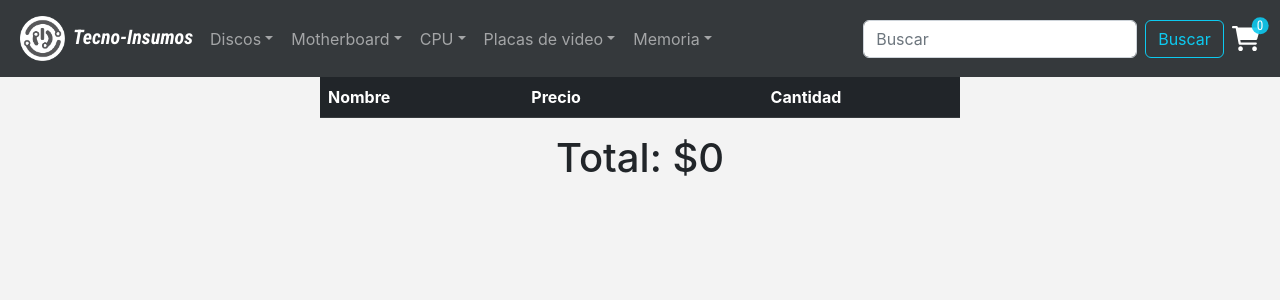
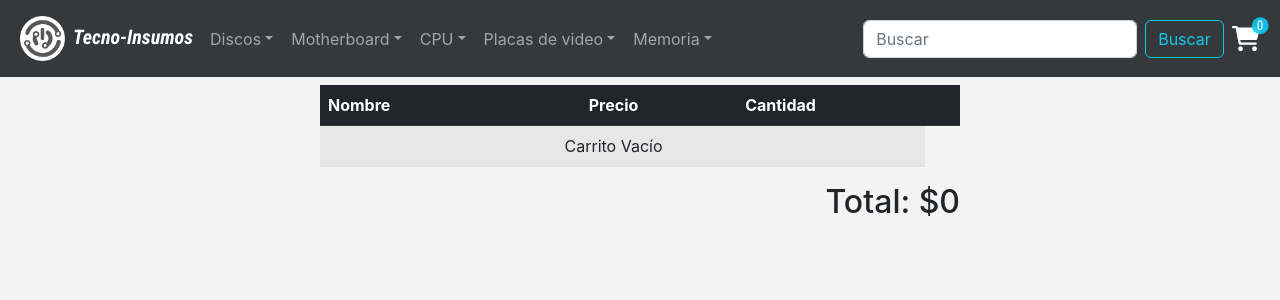
Before and after one commit to LeoYab/tecno-insumos, a React (Create React App) app: page /cart in a window 1280 px wide. Shown: the top 300 px of the page. Built offline with nearby package versions, Linux system fonts and the light colour scheme.

Commit message:
Se agregan notificaciones

```diff
--- a/package.json
+++ b/package.json
@@ -11,6 +11,7 @@
     "react-router-dom": "^6.4.2",
     "react-scripts": "5.0.1",
     "sass": "^1.55.0",
+    "sweetalert2": "^11.6.0",
     "web-vitals": "^2.1.4"
   },
   "scripts": {
--- a/src/App.js
+++ b/src/App.js
@@ -5,12 +5,15 @@ import ItemDetailContainer from './components/ItemDetailContainer/ItemDetailCont
 import Cart from './components/Cart/Cart';
 import { BrowserRouter, Routes, Route } from "react-router-dom";
 import { CartProvider } from "./context/CartContext"
+import { NotificationsServices} from "./Notifications/NotificationsServices"
 
 function App() {
 
   return (
 
     <div className="App">
+
+      <NotificationsServices>
 
         <CartProvider>
 
@@ -40,6 +43,7 @@ function App() {
 
         </CartProvider>
 
+      </NotificationsServices>
     </div>
   );
 }
--- /dev/null
+++ b/src/Notifications/NotificationsServices.js
@@ -0,0 +1,51 @@
+import Swal from "sweetalert2";
+import { createContext } from "react"
+
+export const NotificationContext = createContext()
+
+export const NotificationsServices = ({children}) => {
+
+    const ntfyObjProps = {
+        toast: true,
+        position: 'top-end',
+        showConfirmButton: false,
+        timer: 2000,
+        timerProgressBar: true,
+        didOpen: (toast) => {
+          toast.addEventListener('mouseenter', Swal.stopTimer)
+          toast.addEventListener('mouseleave', Swal.resumeTimer)
+        }
+      }
+
+    const ntfyAddItem = (name) =>{
+
+        const Toast = Swal.mixin(ntfyObjProps)
+
+          Toast.fire({
+            icon: 'success',
+            title: `Se agregó ${name.bold()} al carrito`
+          })
+
+    }
+
+    const ntfyRemoveItem = (name) =>{
+
+        const Toast = Swal.mixin(ntfyObjProps)
+
+          Toast.fire({
+            icon: 'error',
+            title: `Se eliminó ${name.bold()} del carrito`
+          })
+
+    }
+
+
+return (
+    <NotificationContext.Provider value={{ ntfyAddItem, ntfyRemoveItem }}>
+    {children}
+</NotificationContext.Provider>
+
+
+)
+
+}
--- a/src/components/Cart/Cart.js
+++ b/src/components/Cart/Cart.js
@@ -1,15 +1,34 @@
 import { useContext } from "react"
 import { CartContext } from "../../context/CartContext"
-
+import { NotificationContext } from "../../Notifications/NotificationsServices"
 
 const Cart = () => {
 
     const { cart, removeProd, totalItems } = useContext(CartContext)
 
-    const deleteItemCart = (idToDelete) =>{
+    const { ntfyRemoveItem } = useContext(NotificationContext)
+
+
+    const deleteItemCart = (idToDelete) => {
 
         removeProd(idToDelete)
+
     }
+
+
+
+
+    const emptyCart = () => {
+
+        return (
+            <tr>
+                <td></td>
+                <td className="text-center">Carrito Vacío</td>
+                <td></td>
+            </tr>
+        )
+    }
+
 
 
     const cartList = cart.map(prod => {
@@ -17,33 +36,37 @@ const Cart = () => {
         return (
             <tr key={prod.id}>
                 <th scope="row">{prod.name}</th>
+                <td className="text-center">X{prod.quantity}</td>
                 <td>${prod.price}</td>
-                <td className="text-center">X{prod.quantity}</td>
-                <td><button onClick={() => deleteItemCart(prod.id)} className="btn btn-danger btn-sm" type="button">Eliminar</button></td>
+                <td><button onClick={() => [deleteItemCart(prod.id), ntfyRemoveItem(prod.name)]} className="btn btn-danger btn-sm" type="button">Eliminar</button></td>
             </tr>
 
         )
+    })
 
-    })
+    console.log(totalItems)
     return (
-        <div className="d-flex flex-column align-items-center">
+        <div className="d-flex flex-column align-items-center mt-2">
             <table className="table table-striped w-50 text-start">
                 <thead className="table-dark">
                     <tr>
                         <th scope="col">Nombre</th>
-                        <th scope="col">Precio</th>
-                        <th scope="col" className="text-center">Cantidad</th>
+                        <th scope="col" className="text-center">Precio</th>
+                        <th scope="col">Cantidad</th>
                         <th scope="col"></th>
                     </tr>
                 </thead>
                 <tbody className="align-middle">
-                    {cartList}
+                    {totalItems === 0 ? emptyCart() : cartList}
                 </tbody>
             </table>
-            <h1>Total: ${totalItems}</h1>
+            <div className="w-50 text-end">
+                <h2>Total: ${totalItems}</h2>
+            </div>
         </div>
 
     )
+
 }
 
 export default Cart
--- a/src/components/ItemCount/ItemCount.js
+++ b/src/components/ItemCount/ItemCount.js
@@ -4,29 +4,47 @@ import "./ItemCount.scss"
 const ItemCount = ({ onAdd, stock }) => {
 
     const [value, setValue] = useState(0);
+    const [disableButtonAdd, setDisableButtonAdd] = useState(true)
+    const [disableButtonDecrement, setdisableButtonDecrement] = useState(true)
+    const [disableButtonIncrement, setdisableButtonIncrement] = useState(false)
+
 
     const increment = () => {
+        setdisableButtonDecrement(false)
 
-    value < stock ? setValue(parseInt(value + 1)) : setValue(stock);
+        setDisableButtonAdd(false)
+
+        value < stock ? setValue(parseInt(value + 1)) : setValue(stock);
+
+        value === (stock - 1) && setdisableButtonIncrement(true)
 
     }
 
     const decrement = () => {
 
+        setdisableButtonIncrement(false)
+
         value > 0 ? setValue(parseInt(value - 1)) : setValue(0);
+
+        if (value === 1){
+
+            setDisableButtonAdd(true)
+
+            setdisableButtonDecrement(true)
     }
+        }
 
 
     return (
         <div>
             <div className="input-group mb-3 mt-3 justify-content-center">
-                <button onClick={decrement} className="btn btn-outline-secondary" type="button">-</button>
+                <button onClick={decrement} className="btn btn-outline-secondary" type="button" disabled={disableButtonDecrement}>-</button>
                 <input type="text" id="inputCart" className="form-control text-center" value={value} disabled />
-                <button onClick={increment} className="btn btn-outline-secondary" type="button">+</button>
+                <button onClick={increment} className="btn btn-outline-secondary" type="button" disabled={disableButtonIncrement}>+</button>
             </div>
             <h5>Stock: {stock - value}</h5>
             <div>
-                <button id="addToCart" onClick={() => onAdd(value)} className="btn btn-outline-secondary" type="button">Agregar al carrito</button>
+                <button id="addToCart" onClick={() => onAdd(value)} className="btn btn-outline-secondary" type="button" disabled={disableButtonAdd}>Agregar al carrito</button>
             </div>
         </div>
     )
--- a/src/components/ItemDetail/ItemDetail.js
+++ b/src/components/ItemDetail/ItemDetail.js
@@ -5,7 +5,7 @@ import { Link } from "react-router-dom";
 import "./ItemDetail.scss"
 import { useContext } from "react";
 import { CartContext } from "../../context/CartContext";
-
+import { NotificationContext } from "../../Notifications/NotificationsServices";
 
 const ItemDetail = ({ id, img, img2, price, name, description, stock, info }) => {
 
@@ -13,6 +13,7 @@ const ItemDetail = ({ id, img, img2, price, name, description, stock, info }) =>
 
     const { addItem } = useContext(CartContext)
 
+const { ntfyAddItem } = useContext(NotificationContext)
 
     const handleOnAdd = (quantity) => {
 
@@ -22,6 +23,7 @@ const ItemDetail = ({ id, img, img2, price, name, description, stock, info }) =>
 
         setTotProd(quantity)
 
+        ntfyAddItem(name)
 
     }
 
--- a/src/context/CartContext.js
+++ b/src/context/CartContext.js
@@ -1,4 +1,5 @@
 import { useState, useEffect, createContext } from "react";
+
 
 export const CartContext = createContext({
     cart: [],
```
Also changed, not shown: 1 other file (tests, documents, lock files or other folders). Lines whose indentation alone changed are shown as unchanged.
